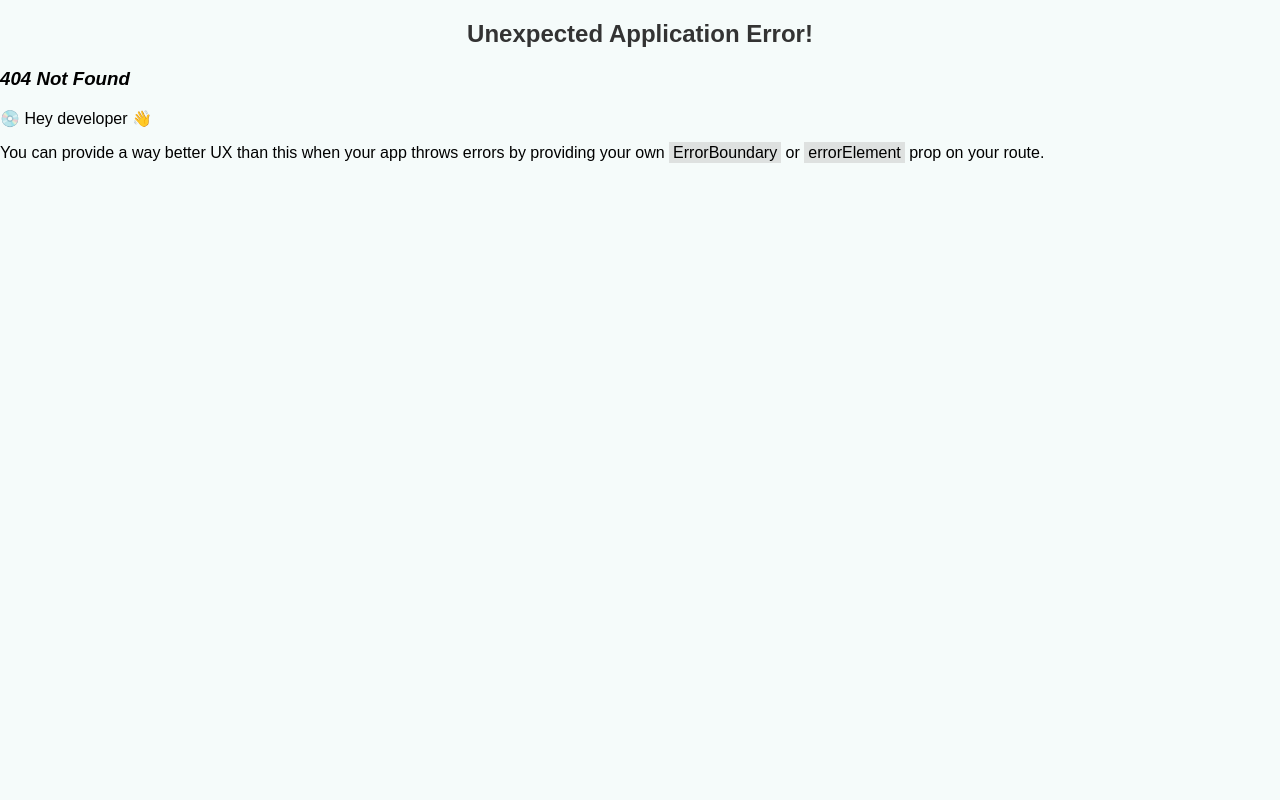
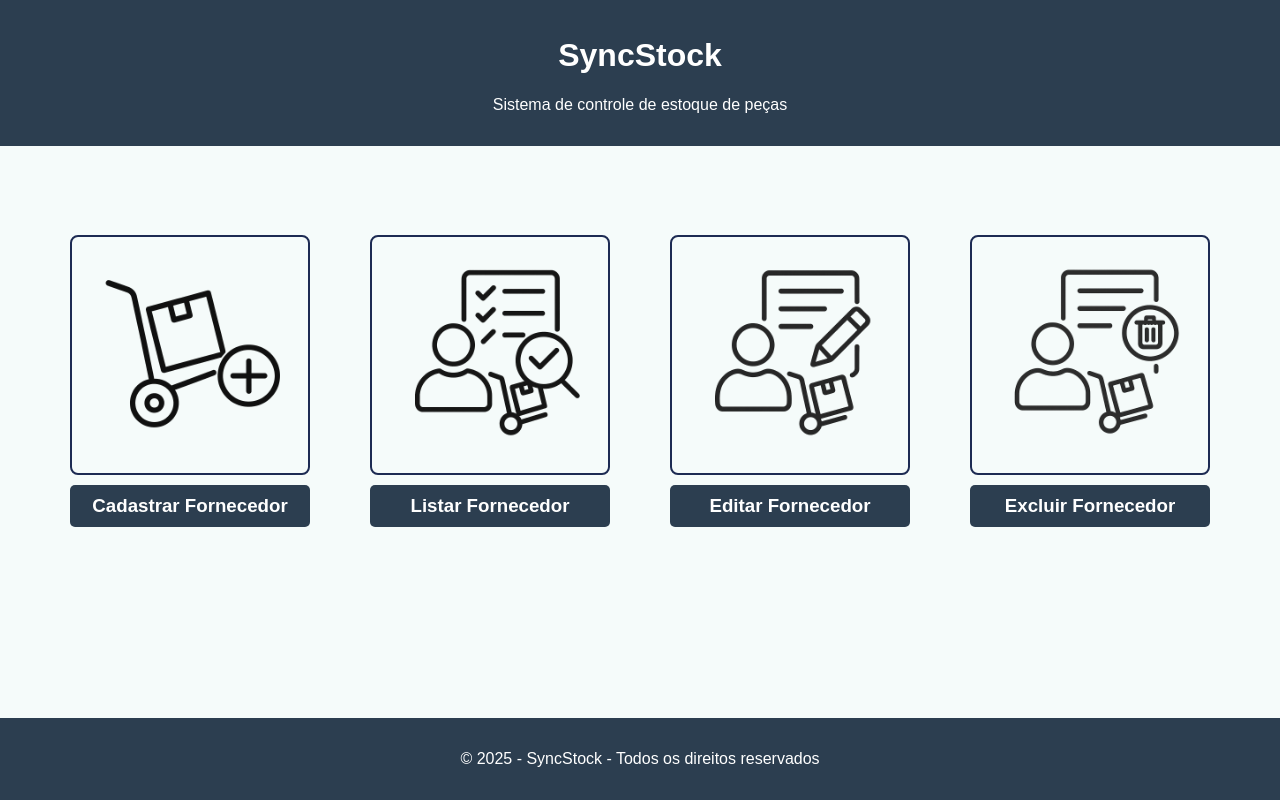
Before and after one commit to alimacedo/projetoSyncStock, a React (Vite) app: page /fornecedores in a window 1280 px wide. Before the commit this address had no page. Built offline with nearby package versions, Linux system fonts and the light colour scheme.

Commit message:
Criação da página Fornecedores, ajustes de layout e componentes

```diff
--- /dev/null
+++ b/src/components/Fornecedores.jsx
@@ -0,0 +1,26 @@
+import { Link } from 'react-router-dom';
+
+const Fornecedores = () => {
+  return (
+    <div id="blocofornecedores">
+      <div className="boxfornecedores">
+        <img src="./src/assets/images/cadastrarfornecedor.png" className="imgboxfornecedores" alt="Cadastrar fornecedor" />
+        <h3><Link to="/cadastrar-fornecedor">Cadastrar Fornecedor</Link></h3>
+      </div>
+      <div className="boxfornecedores">
+        <img src="./src/assets/images/listarfornecedor.png" className="imgboxfornecedores" alt="Listar fornecedores" />
+        <h3><Link to="/listar-fornecedores">Listar Fornecedor</Link></h3>
+      </div>
+      <div className="boxfornecedores">
+        <img src="./src/assets/images/editarfornecedor.png" className="imgboxfornecedores" alt="Editar fornecedor" />
+        <h3><Link to="/editar-fornecedor">Editar Fornecedor</Link></h3>
+      </div>
+      <div className="boxfornecedores">
+        <img src="./src/assets/images/excluirfornecedor.png" className="imgboxfornecedores" alt="Excluir fornecedor" />
+        <h3><Link to="/excluir-fornecedor">Excluir Fornecedor</Link></h3>
+      </div>
+    </div>
+  );
+};
+
+export default Fornecedores;
--- a/src/index.css
+++ b/src/index.css
@@ -225,3 +225,37 @@ input[type="email"]:focus, input[type="password"]:focus {
     display: block;
     padding: 5px;
 }
+
+/* Fornecedores */
+
+#blocofornecedores {
+    display: flex;
+    flex-wrap: wrap;
+    justify-content: center;
+    margin-top: 5%;
+    padding: 20px;
+}
+
+.boxfornecedores {
+    min-width: 250px;
+    max-width: 300px;
+}
+
+.boxfornecedores h3 {
+    background-color: #2c3e50;
+    margin: 10px auto;
+    border-radius: 5px;
+    text-align: center;
+    padding: 10px;
+    color: white;
+    width: 80%;
+}
+
+.imgboxfornecedores {
+    max-width: 80%;
+    border: 2px solid #1D2B53;
+    border-radius: 8px;
+    margin: 5px auto;
+    display: block;
+    padding: 5px;
+}
--- a/src/main.jsx
+++ b/src/main.jsx
@@ -6,6 +6,7 @@ import Home from './components/Home';
 import LoginForm from './components/LoginForm';
 import GestaoEstoque from './components/GestaoEstoque';
 import Projetos from './components/Projetos';
+import Fornecedores from './components/Fornecedores';
 import './index.css';
 
 const router = createBrowserRouter([
@@ -16,7 +17,8 @@ const router = createBrowserRouter([
       { index: true, element: <LoginForm /> },
       { path: "home", element: <Home /> },
       { path: "gestao-estoque", element: <GestaoEstoque /> },
-      { path: "projetos", element: <Projetos /> }
+      { path: "projetos", element: <Projetos /> },
+      { path: "fornecedores", element: <Fornecedores /> }
     ]
   }
 ]);
```
